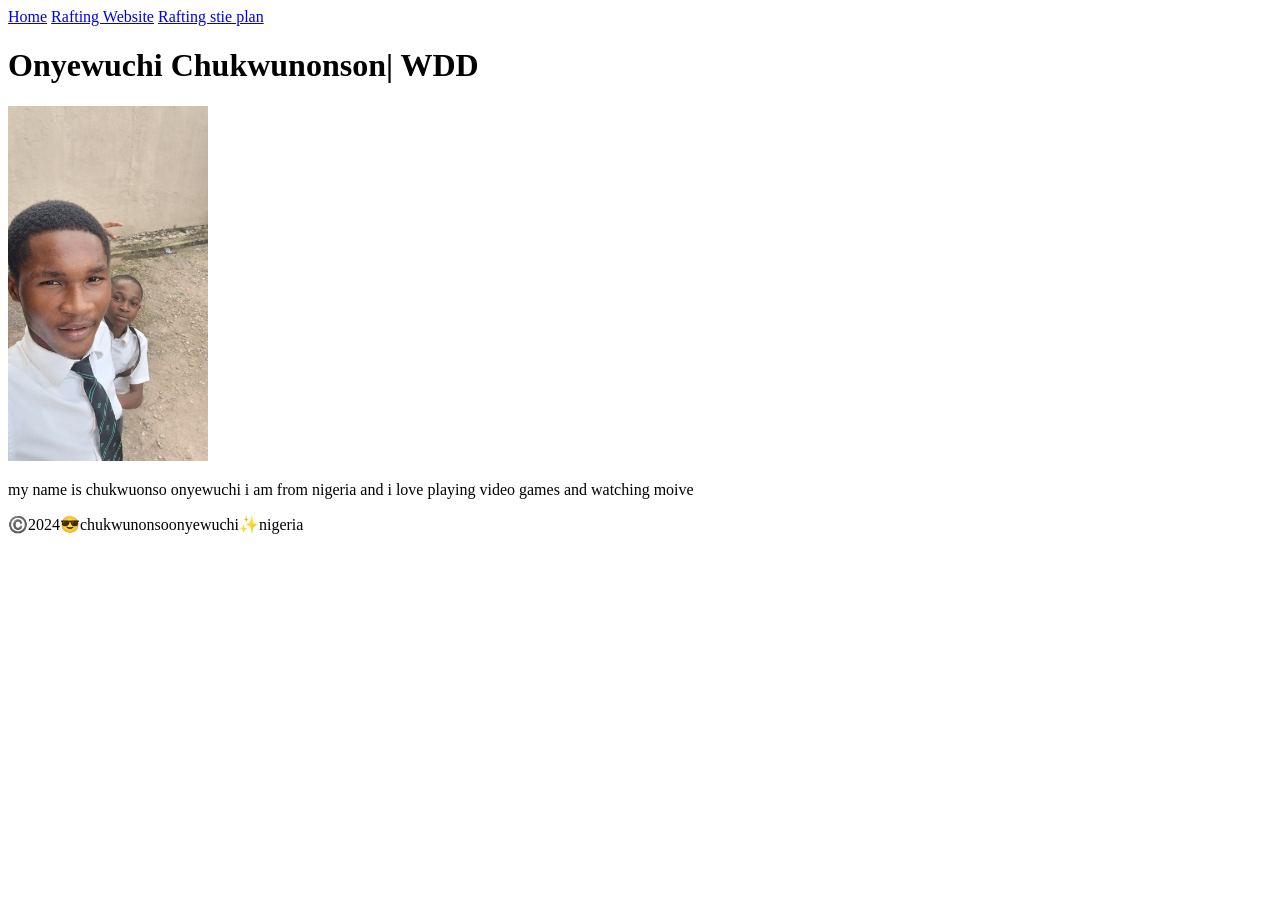
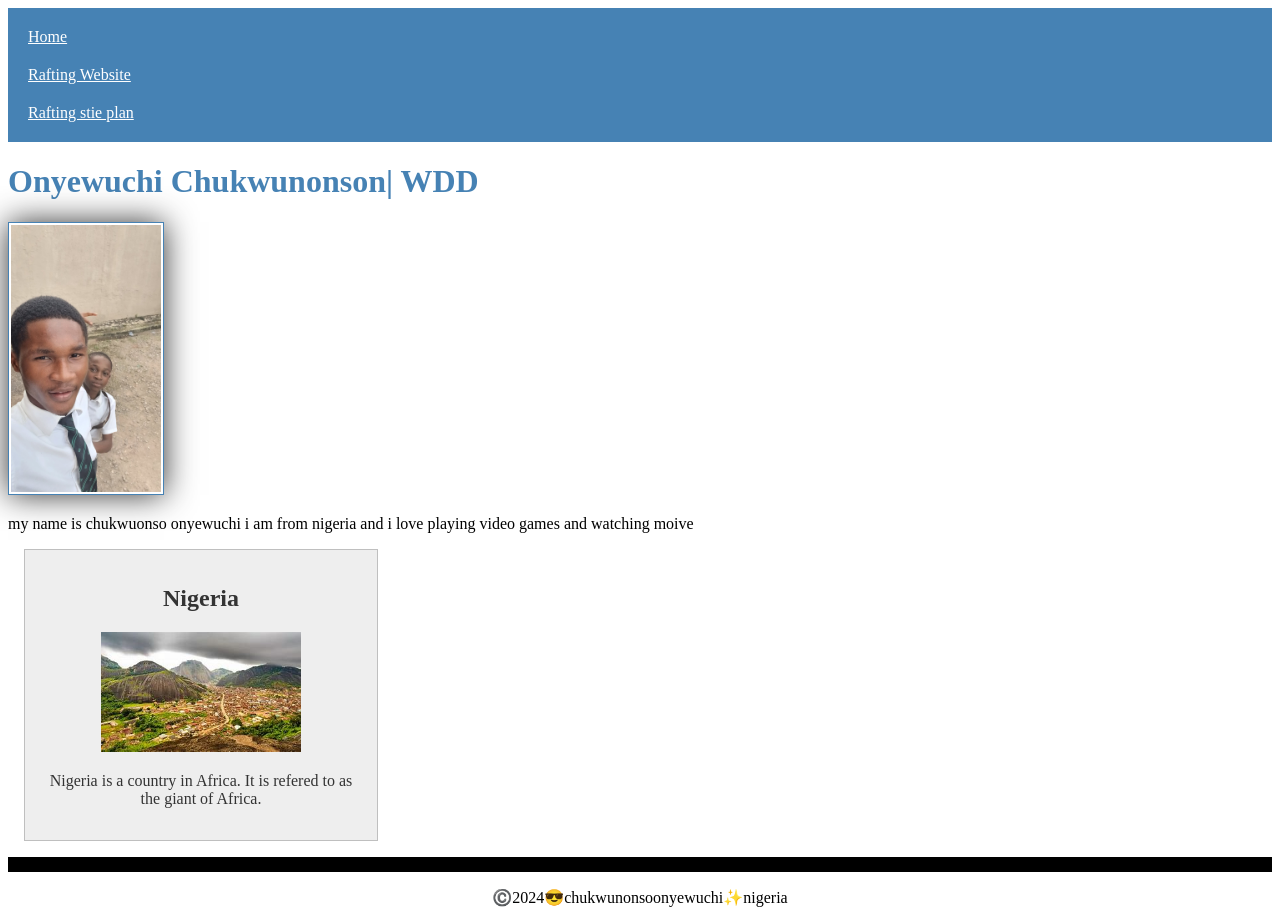
Before and after one commit to chukwunonso123/wdd130, a plain HTML site: page index.html in a window 1280 px wide. Before the commit the page ends 800 px from the top, so only its background shows below. Drawn offline with Linux system fonts and the light colour scheme; files that its build step writes are made by us from their sources; files whose address does not match are found by name.

Commit message:
chukwunonso wdd130

```diff
--- a/index.html
+++ b/index.html
@@ -4,6 +4,10 @@
         <meta charset="utf-8">
         <meta name="viewport" content="width=device-width,initial-scale=1.0">
         <title>Onyewuchi Chukwunonso | WDD 130</title>
+        <meta name="description" content="Onyewuchi chukwunonso, WDD 130, For Assignment.">
+        <meta name="author" content="Onyewuchi chukwunonso">
+
+        <link rel="stylesheet" href="styles/styles.css">
     </head>
     <body>
         <header>
@@ -19,6 +23,11 @@
             <p>my name is chukwuonso onyewuchi i am from nigeria and i love playing video games and watching moive </p>
 
         </main>
+        <aside>
+            <h2>Nigeria</h2>
+            <img src="images/nigeria.jpg" alt="Nigeria Landscape">
+            <p>Nigeria is a country in Africa. It is refered to as the giant of Africa.</p>
+        </aside>
         <footer>
             <P> ©️2024😎chukwunonsoonyewuchi✨nigeria</P>
         </footer>
--- /dev/null
+++ b/styles.css
@@ -0,0 +1,47 @@
+nav{
+    background-color: steelblue;
+    padding: 10px;
+}
+
+nav a {
+    color: white;
+    padding: 10px;
+    display: block;
+}
+
+h1 {
+    color: steelblue;
+}
+
+main img {
+    width: 150px;
+    height: auto;
+    border: 1px solid steelblue;
+    padding: 2px;
+    box-shadow: 0 0 30px #333;
+}
+
+p {
+    padding: 0px;
+}
+main{
+    max-width: 840px;
+}
+aside {
+    width: 20rem;
+    margin: 1rem;
+    border: 1px solid rgba(0, 0, 0, 0.2); /* why use rgba instead of hex here? */
+    padding: 1rem;
+    background-color: #eee;
+    color: #333;
+    text-align: center;
+}
+aside img {
+    width: 200px;
+    height: auto;
+}
+footer {
+    margin-top: 15px;
+    border-top: 15px solid #000;
+    text-align: center;
+}
```
Also changed, not shown: images/nigeria.jpg (added), images/profile.jpg (renamed from profile.jpg), 1 other file.
